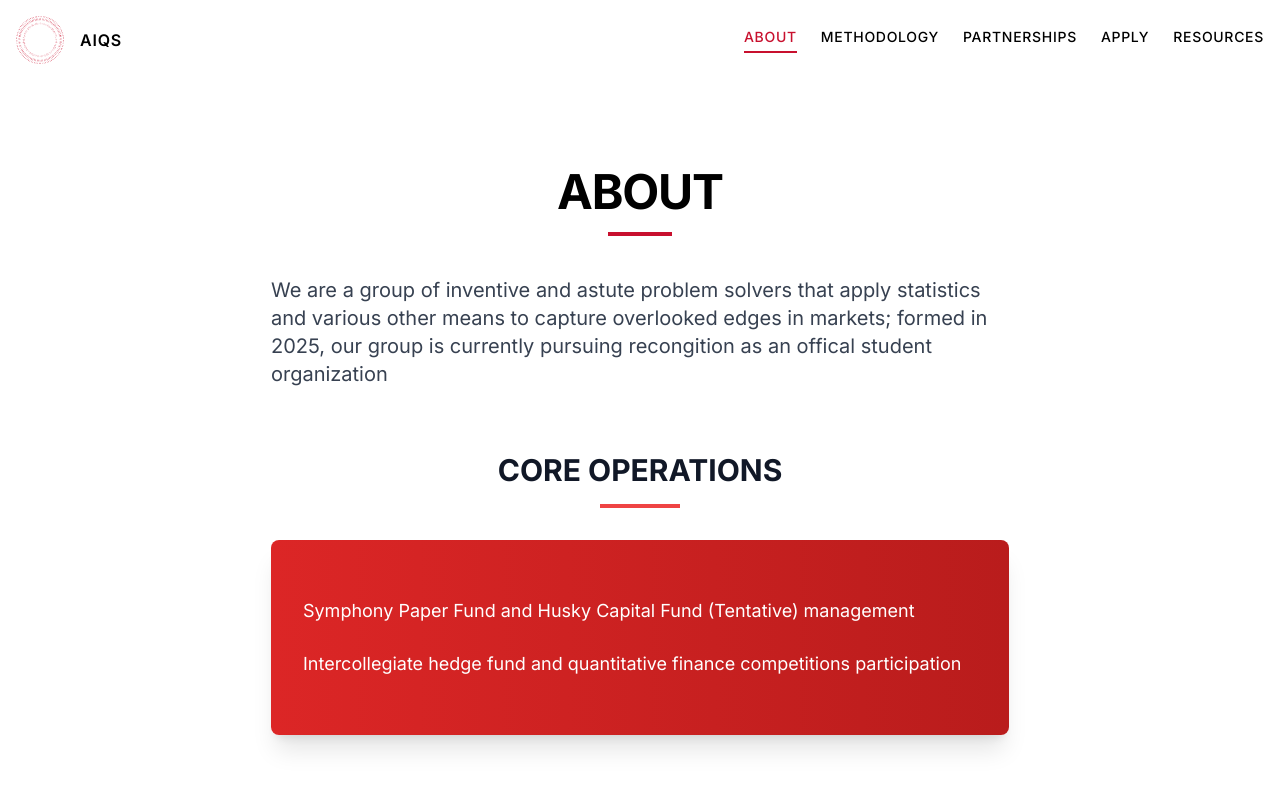
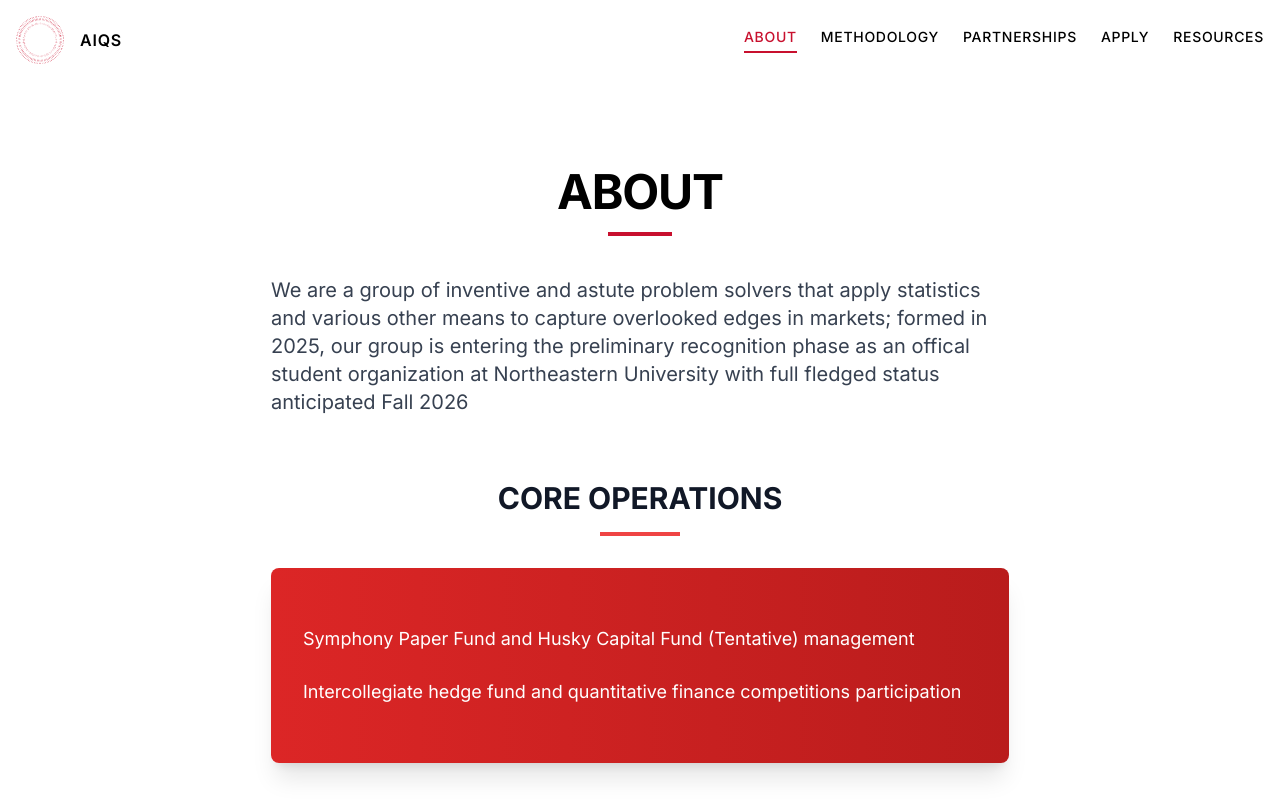
Before and after one commit to aiqsorg/club, a React (Vite) app: page /#/about in a window 1280 px wide. Shown: the top 800 px of the page. Built offline with nearby package versions, Linux system fonts and the light colour scheme.

Commit message:
Update About.tsx

```diff
--- a/src/pages/About.tsx
+++ b/src/pages/About.tsx
@@ -10,7 +10,7 @@ const About: React.FC = () => {
         <div className="max-w-4xl mx-auto">
           <div className="prose prose-lg mx-auto">
             <p className="text-lg md:text-xl mb-8 leading-relaxed">
-              We are a group of inventive and astute problem solvers that apply statistics and various other means to capture overlooked edges in markets; formed in 2025, our group is currently pursuing recongition as an offical student organization
+              We are a group of inventive and astute problem solvers that apply statistics and various other means to capture overlooked edges in markets; formed in 2025, our group is entering the preliminary recognition phase as an offical student organization at Northeastern University with full fledged status anticipated Fall 2026
             </p>
 
             {/* CORE OPERATIONS SECTION */}
```
